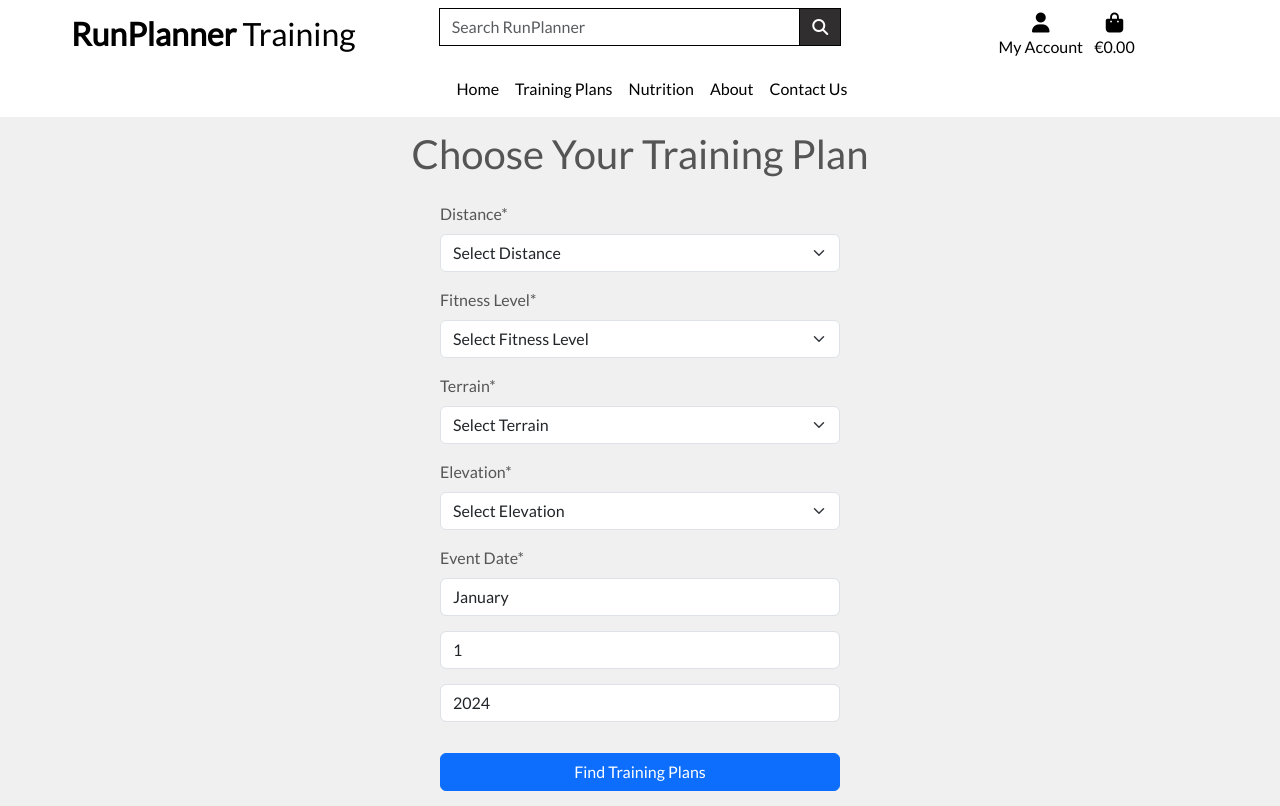
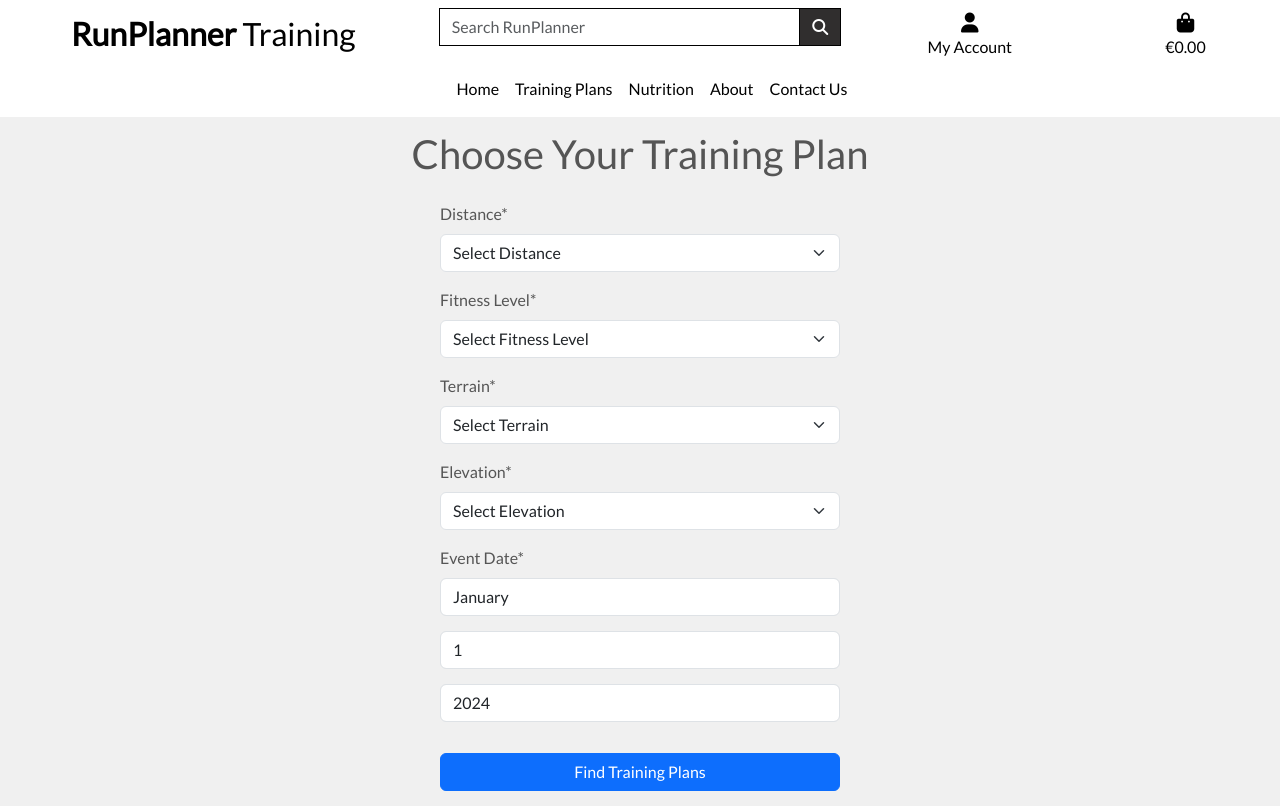
Before and after one commit to BrianMcConway/runplanner-training, a Django app: page /products/training-plans/ in a window 1280 px wide. Run offline with Django 5.2, Linux system fonts and the light colour scheme; parts of the project's set-up code (start-up, migrations or seed data) failed here and were passed over; some libraries are stand-ins or nearby versions.

Commit message:
Adjust margin between account and basket icons, format base.html

```diff
--- a/static/css/base.css
+++ b/static/css/base.css
@@ -110,3 +110,12 @@ input, select {
     width: 100%;
     justify-content: center;
 }
+
+/* Adjust margin between account and basket icons */
+#account-icon {
+    margin-right: 80px;
+}
+
+#basket-icon {
+    margin-left: 70px;
+}
--- a/templates/allauth/base.html
+++ b/templates/allauth/base.html
@@ -1,6 +1,7 @@
 {% load static %}
 <!doctype html>
 <html lang="en">
+
     <head>
         {% block meta %}
             <meta http-equiv="X-UA-Compatible" content="ie=edge">
@@ -25,16 +26,20 @@
 
         {% block extra_js %}{% endblock %}
 
-        <title>RunPlanner Training {% block extra_title %}{% endblock %}</title>
+        <title>RunPlanner Training
+            {% block extra_title %}{% endblock %}
+        </title>
     </head>
+
     <body class="{% block body_class %}default-page{% endblock %}">
-        <header class="container-fluid fixed-top">
-
+        <header
+            class="container-fluid fixed-top">
             <!-- Mobile Site Title (Visible only on small screens) -->
             <div class="row d-block d-lg-none text-center bg-white py-2">
                 <h1 class="logo-font my-0">
                     <a href="{% url 'home' %}" class="text-black" style="text-decoration: none;">
-                        <strong>RunPlanner</strong> Training
+                        <strong>RunPlanner</strong>
+                        Training
                     </a>
                 </h1>
             </div>
@@ -44,7 +49,8 @@
                 <div class="col-12 col-lg-4 my-auto py-1 py-lg-0 text-center text-lg-left">
                     <h2 class="logo-font my-0">
                         <a href="{% url 'home' %}" class="text-black" style="text-decoration: none;">
-                            <strong>RunPlanner</strong> Training
+                            <strong>RunPlanner</strong>
+                            Training
                         </a>
                     </h2>
                 </div>
@@ -62,10 +68,12 @@
                 </div>
                 <div class="col-12 col-lg-4 my-auto py-1 py-lg-0">
                     <ul class="list-inline list-unstyled text-center text-lg-right my-0">
-                        <li class="list-inline-item dropdown">
+                        <li class="list-inline-item dropdown" id="account-icon">
                             <a class="text-black nav-link" href="#" id="user-options" data-bs-toggle="dropdown" aria-haspopup="true" aria-expanded="false">
                                 <div class="text-center">
-                                    <div><i class="fas fa-user fa-lg"></i></div>
+                                    <div>
+                                        <i class="fas fa-user fa-lg"></i>
+                                    </div>
                                     <p class="my-0">My Account</p>
                                 </div>
                             </a>
@@ -82,10 +90,12 @@
                                 {% endif %}
                             </div>
                         </li>
-                        <li class="list-inline-item">
+                        <li class="list-inline-item" id="basket-icon">
                             <a class="{% if grand_total %}text-info font-weight-bold{% else %}text-black{% endif %} nav-link" href="#">
                                 <div class="text-center">
-                                    <div><i class="fas fa-shopping-bag fa-lg"></i></div>
+                                    <div>
+                                        <i class="fas fa-shopping-bag fa-lg"></i>
+                                    </div>
                                     <p class="my-0">
                                         {% if grand_total %}
                                             €{{ grand_total|floatformat:2 }}
@@ -122,11 +132,10 @@
         {% endif %}
 
         <!-- Main Content -->
-        <div class="main-content" style="margin-top: 130px;"> <!-- Increased the margin-top value -->
-            {% block page_header %}{% endblock %}
-            {% block content %}{% endblock %}
+        <div class="main-content" style="margin-top: 130px;"> {% block page_header %}{% endblock %}{% block content %}{% endblock %}
             </div>
 
             {% block postloadjs %}{% endblock %}
         </body>
+
     </html>
```
Lines whose indentation alone changed are shown as unchanged.
